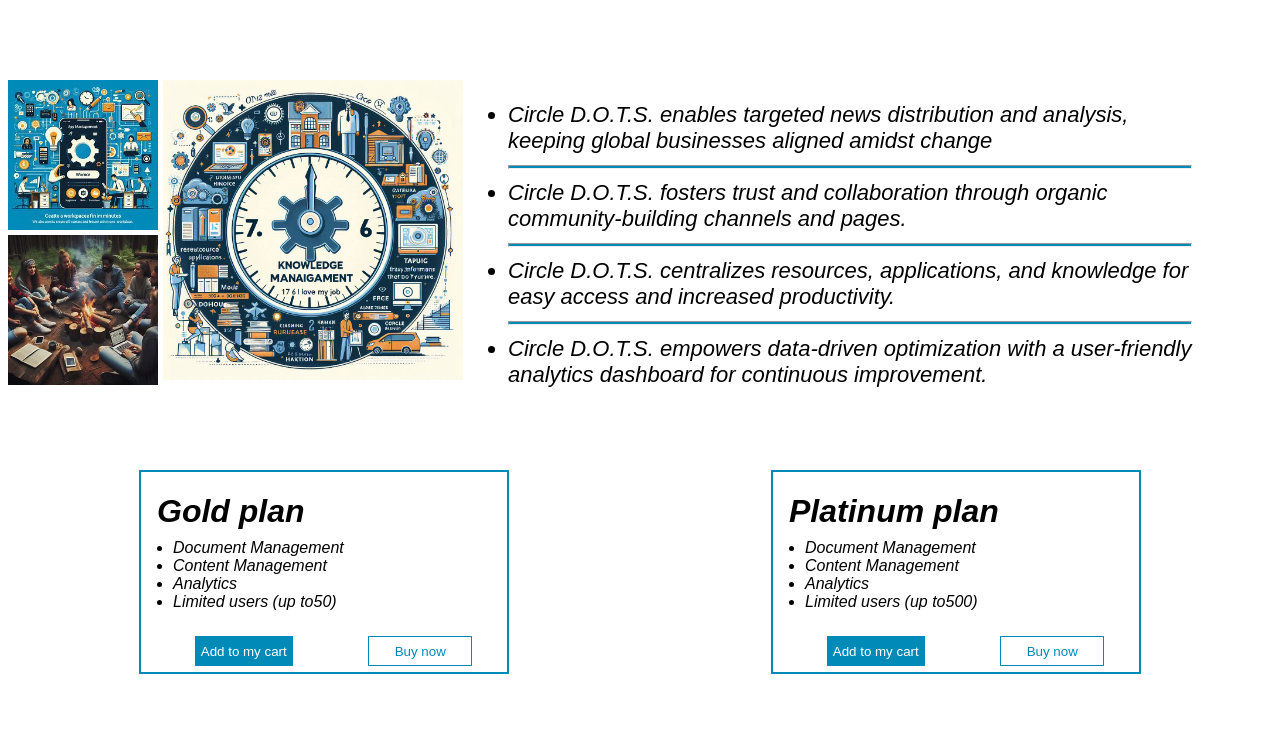
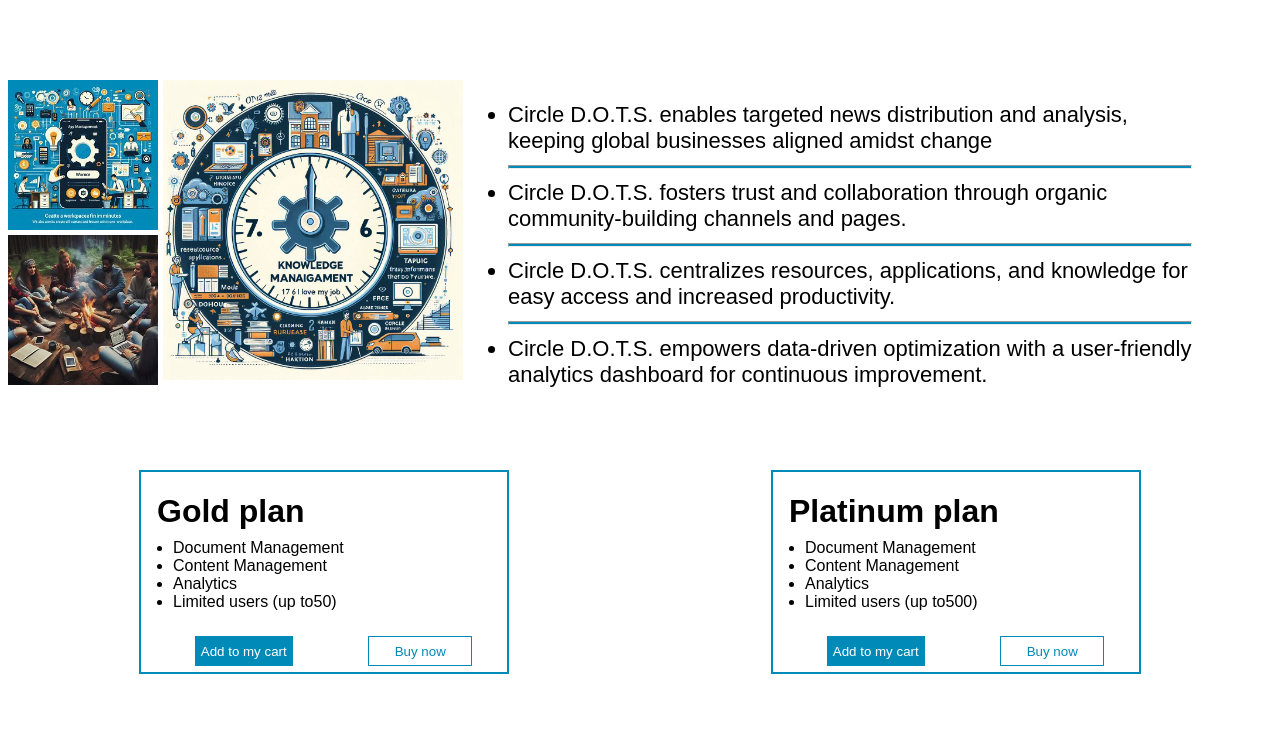
Before and after one commit to Milana-tech/Circle-Solutions-Group-IT1B, a PHP site: page /Milana-tech-Circle-Solutions-Group-IT1B/pages/product-workspace-large.html in a window 1280 px wide. Shown: the top 753 px of the page. Run offline with PHP 8.4, Linux system fonts and the light colour scheme.

Commit message:
changing the font style to normal

```diff
--- a/root/css/workspace.css
+++ b/root/css/workspace.css
@@ -2,7 +2,6 @@ body
 {
     margin-top: 5rem;
     font-family: sans-serif;
-    font-style: italic;
 
 }
 img
```
